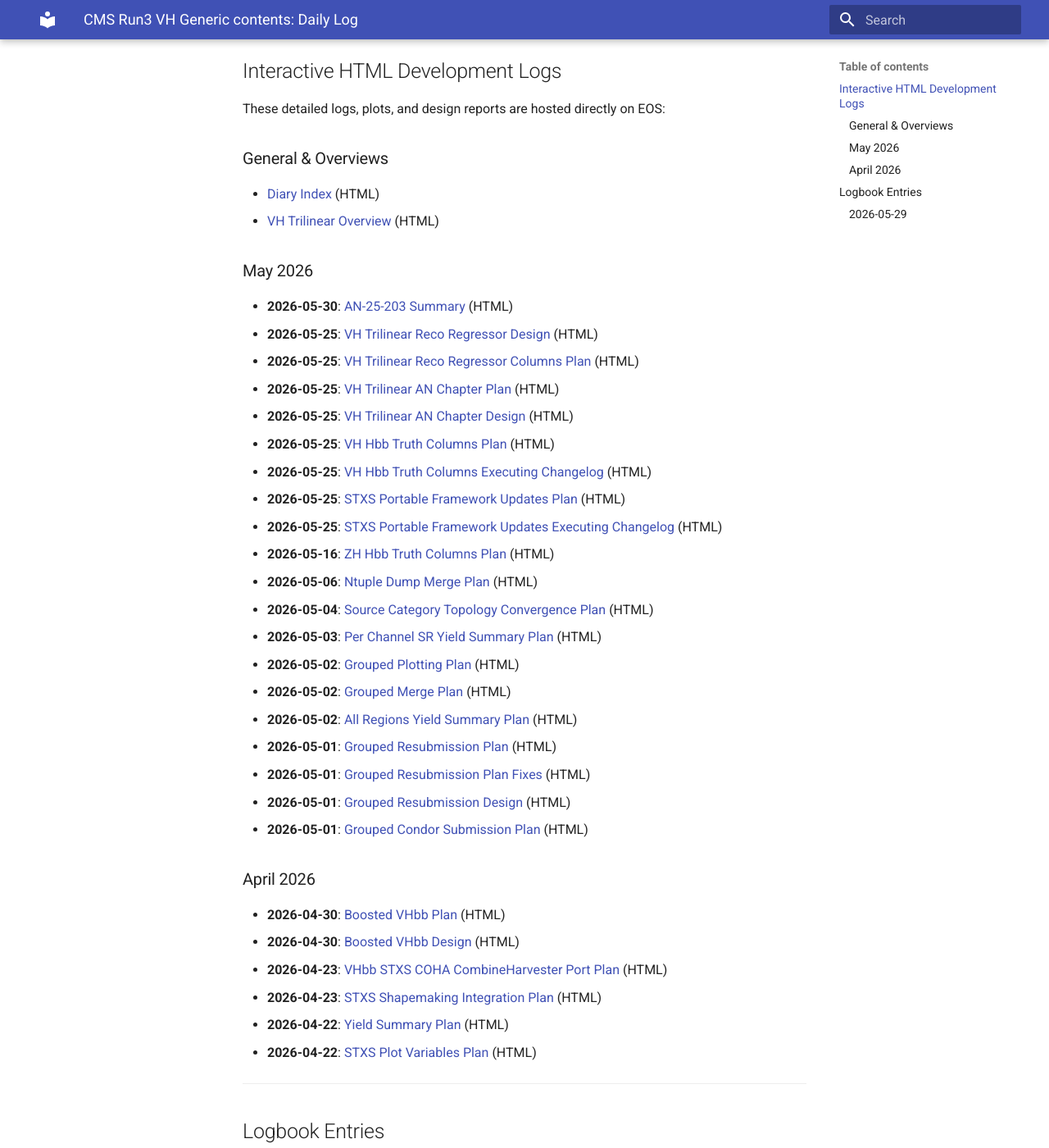
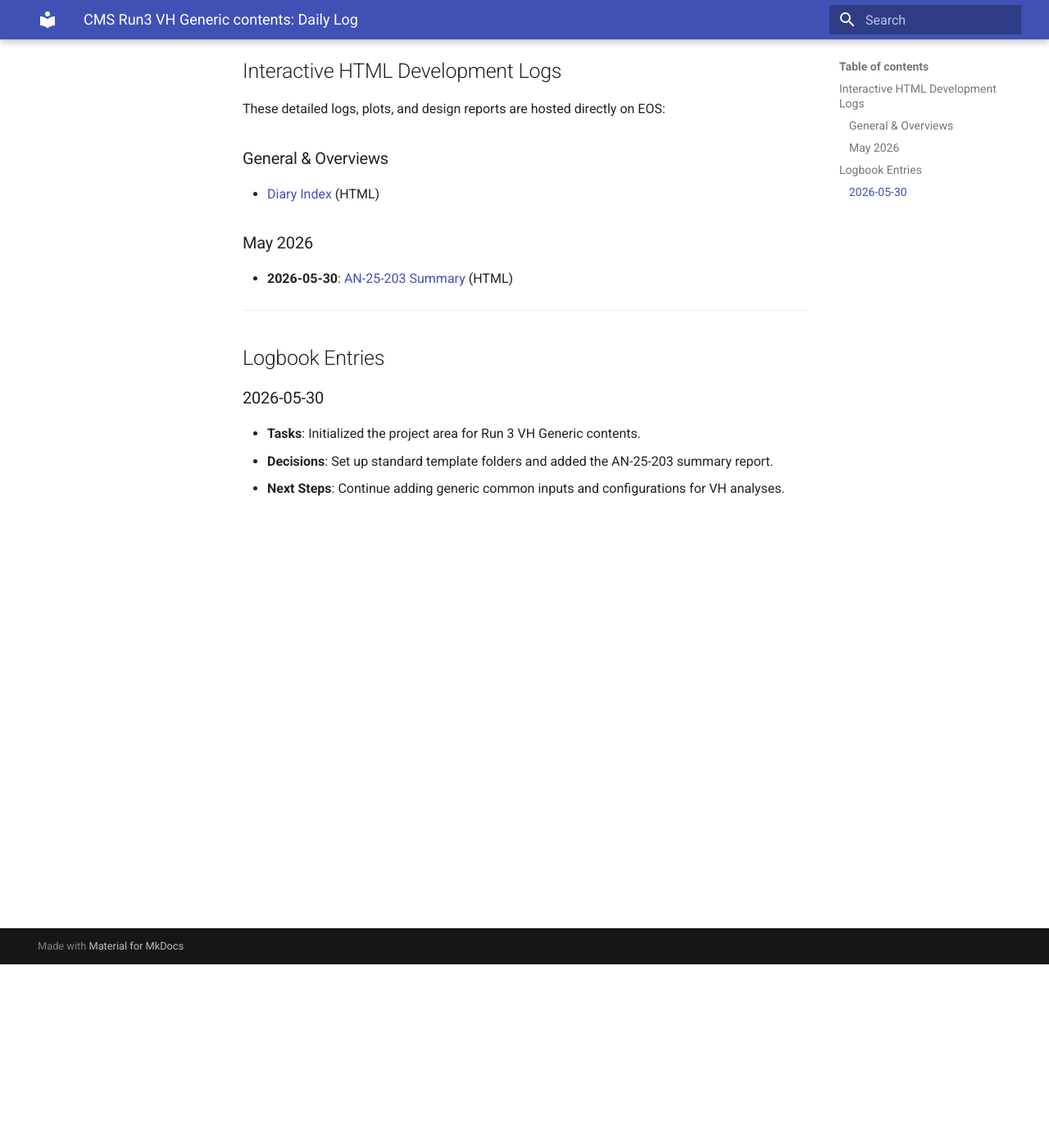
Before and after one commit to De-Cristo/cern-eos-phy-det-page, an MkDocs documentation site: the page built from docs/projects/cms-run3-vh-generic-contents/daily-log.md, in a window 1280 px wide and 1400 px high, scrolled down 224 px. Shown: the whole window at 82% size. Built offline with MkDocs 1.6.1 and Material for MkDocs 9.7.7, drawn with Linux system fonts in a browser that asks for light colours; some of the changed text lies outside the part shown.

Commit message:
Clean up daily log for VH Generic project

```diff
--- a/docs/projects/cms-run3-vh-generic-contents/daily-log.md
+++ b/docs/projects/cms-run3-vh-generic-contents/daily-log.md
@@ -7,43 +7,15 @@ These detailed logs, plots, and design reports are hosted directly on EOS:
 
 ### General & Overviews
 *   [Diary Index](https://cms-phy-det-analysis.docs.cern.ch/external/daily-html/index.html) (HTML)
-*   [VH Trilinear Overview](https://cms-phy-det-analysis.docs.cern.ch/external/daily-html/vh-trilinear-overview.html) (HTML)
 
 ### May 2026
 *   **2026-05-30**: [AN-25-203 Summary](https://cms-phy-det-analysis.docs.cern.ch/external/daily-html/cms-run3-vh-generic-contents/2026/2026-05-30-an-25-203-summary.html) (HTML)
-*   **2026-05-25**: [VH Trilinear Reco Regressor Design](https://cms-phy-det-analysis.docs.cern.ch/external/daily-html/2026-05-25-vh-trilinear-reco-regressor-design.html) (HTML)
-*   **2026-05-25**: [VH Trilinear Reco Regressor Columns Plan](https://cms-phy-det-analysis.docs.cern.ch/external/daily-html/2026-05-25-vh-trilinear-reco-regressor-columns-plan.html) (HTML)
-*   **2026-05-25**: [VH Trilinear AN Chapter Plan](https://cms-phy-det-analysis.docs.cern.ch/external/daily-html/2026-05-25-vh-trilinear-an-chapter-plan.html) (HTML)
-*   **2026-05-25**: [VH Trilinear AN Chapter Design](https://cms-phy-det-analysis.docs.cern.ch/external/daily-html/2026-05-25-vh-trilinear-an-chapter-design.html) (HTML)
-*   **2026-05-25**: [VH Hbb Truth Columns Plan](https://cms-phy-det-analysis.docs.cern.ch/external/daily-html/2026-05-25-vh-hbb-truth-columns-plan.html) (HTML)
-*   **2026-05-25**: [VH Hbb Truth Columns Executing Changelog](https://cms-phy-det-analysis.docs.cern.ch/external/daily-html/2026-05-25-vh-hbb-truth-columns-executing-changelog.html) (HTML)
-*   **2026-05-25**: [STXS Portable Framework Updates Plan](https://cms-phy-det-analysis.docs.cern.ch/external/daily-html/2026-05-25-stxs-portable-framework-updates-plan.html) (HTML)
-*   **2026-05-25**: [STXS Portable Framework Updates Executing Changelog](https://cms-phy-det-analysis.docs.cern.ch/external/daily-html/2026-05-25-stxs-portable-framework-updates-executing-changelog.html) (HTML)
-*   **2026-05-16**: [ZH Hbb Truth Columns Plan](https://cms-phy-det-analysis.docs.cern.ch/external/daily-html/2026-05-16-zh-hbb-truth-columns-plan.html) (HTML)
-*   **2026-05-06**: [Ntuple Dump Merge Plan](https://cms-phy-det-analysis.docs.cern.ch/external/daily-html/2026-05-06-ntuple-dump-merge-plan.html) (HTML)
-*   **2026-05-04**: [Source Category Topology Convergence Plan](https://cms-phy-det-analysis.docs.cern.ch/external/daily-html/2026-05-04-source-category-topology-convergence-plan.html) (HTML)
-*   **2026-05-03**: [Per Channel SR Yield Summary Plan](https://cms-phy-det-analysis.docs.cern.ch/external/daily-html/2026-05-03-per-channel-sr-yield-summary-plan.html) (HTML)
-*   **2026-05-02**: [Grouped Plotting Plan](https://cms-phy-det-analysis.docs.cern.ch/external/daily-html/2026-05-02-grouped-plotting-plan.html) (HTML)
-*   **2026-05-02**: [Grouped Merge Plan](https://cms-phy-det-analysis.docs.cern.ch/external/daily-html/2026-05-02-grouped-merge-plan.html) (HTML)
-*   **2026-05-02**: [All Regions Yield Summary Plan](https://cms-phy-det-analysis.docs.cern.ch/external/daily-html/2026-05-02-all-regions-yield-summary-plan.html) (HTML)
-*   **2026-05-01**: [Grouped Resubmission Plan](https://cms-phy-det-analysis.docs.cern.ch/external/daily-html/2026-05-01-grouped-resubmission-plan.html) (HTML)
-*   **2026-05-01**: [Grouped Resubmission Plan Fixes](https://cms-phy-det-analysis.docs.cern.ch/external/daily-html/2026-05-01-grouped-resubmission-plan-fixes.html) (HTML)
-*   **2026-05-01**: [Grouped Resubmission Design](https://cms-phy-det-analysis.docs.cern.ch/external/daily-html/2026-05-01-grouped-resubmission-design.html) (HTML)
-*   **2026-05-01**: [Grouped Condor Submission Plan](https://cms-phy-det-analysis.docs.cern.ch/external/daily-html/2026-05-01-grouped-condor-submission-plan.html) (HTML)
-
-### April 2026
-*   **2026-04-30**: [Boosted VHbb Plan](https://cms-phy-det-analysis.docs.cern.ch/external/daily-html/2026-04-30-boosted-vhbb-plan.html) (HTML)
-*   **2026-04-30**: [Boosted VHbb Design](https://cms-phy-det-analysis.docs.cern.ch/external/daily-html/2026-04-30-boosted-vhbb-design.html) (HTML)
-*   **2026-04-23**: [VHbb STXS COHA CombineHarvester Port Plan](https://cms-phy-det-analysis.docs.cern.ch/external/daily-html/2026-04-23-vhbbstxscoha-combineharvester-port-plan.html) (HTML)
-*   **2026-04-23**: [STXS Shapemaking Integration Plan](https://cms-phy-det-analysis.docs.cern.ch/external/daily-html/2026-04-23-stxs-shapemaking-integration-plan.html) (HTML)
-*   **2026-04-22**: [Yield Summary Plan](https://cms-phy-det-analysis.docs.cern.ch/external/daily-html/2026-04-22-yield-summary-plan.html) (HTML)
-*   **2026-04-22**: [STXS Plot Variables Plan](https://cms-phy-det-analysis.docs.cern.ch/external/daily-html/2026-04-22-stxs-plot-variables-plan.html) (HTML)
 
 ---
 
 ## Logbook Entries
 
-### 2026-05-29
-*   **Tasks**: Initialized the project area for Run 3 VHbb STXS stage 1.3 study.
-*   **Decisions**: Set up standard template folders and initial objectives mapping.
-*   **Next Steps**: Gather information on existing Run 3 MC samples and ntuple configurations.
+### 2026-05-30
+*   **Tasks**: Initialized the project area for Run 3 VH Generic contents.
+*   **Decisions**: Set up standard template folders and added the AN-25-203 summary report.
+*   **Next Steps**: Continue adding generic common inputs and configurations for VH analyses.
```
